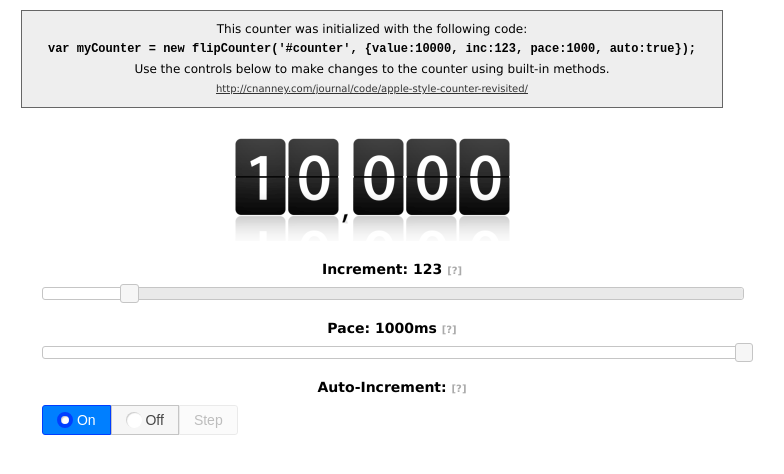
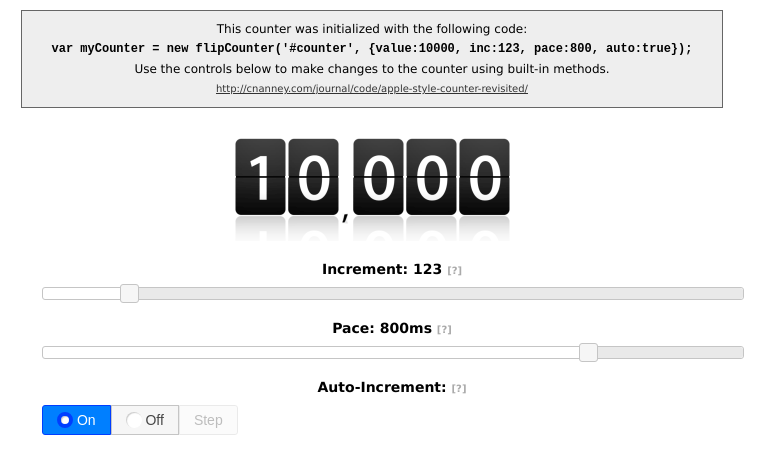
Before and after one commit to defunctzombie/flip-counter, a plain HTML site: page index.html in a window 1280 px wide. Shown: the full height of the page, 268-1052 px from the left. Drawn offline with nearby package versions, Linux system fonts and the light colour scheme.

Commit message:
Fixed initial animation firing right away.

```diff
--- a/index.html
+++ b/index.html
@@ -29,7 +29,7 @@
 
 	<div class="explain">
 		<p>This counter was initialized with the following code:</p>
-		<code>var myCounter = new flipCounter('#counter', {value:10000, inc:123, pace:1000, auto:true});</code>
+		<code>var myCounter = new flipCounter('#counter', {value:10000, inc:123, pace:800, auto:true});</code>
 		<p>Use the controls below to make changes to the counter using built-in methods.</p>
 		<p><a class="back" href="http://cnanney.com/journal/code/apple-style-counter-revisited/">http://cnanney.com/journal/code/apple-style-counter-revisited/</a></p>
 	</div>
@@ -46,7 +46,7 @@
 			</div>
 		</li>
 		<li>Pace:
-			<span id="pace_value">1000</span>ms <a href="#" class="expand">[?]</a><div id="pace_slider" class="demo_widget"></div>
+			<span id="pace_value">800</span>ms <a href="#" class="expand">[?]</a><div id="pace_slider" class="demo_widget"></div>
 			<div class="explain toggle">
 				<p>This slider controls the counter pace by using the <b>setPace</b> method:</p>
 				<code>myCounter.setPace(value);</code>
@@ -91,7 +91,7 @@
 	//<![CDATA[
 
 	// Initialize a new counter
-	var myCounter = new flipCounter('counter', {value:10000, inc:123, pace:1000, auto:true});
+	var myCounter = new flipCounter('counter', {value:10000, inc:123, pace:800, auto:true});
 
 	$(function(){
 
@@ -114,7 +114,7 @@
 		// Pace
 		$( "#pace_slider" ).slider({
 			range: "max",
-			value: 1000,
+			value: 800,
 			min: 100,
 			max: 1000,
 			step: 100,
--- a/js/flipcounter.js
+++ b/js/flipcounter.js
@@ -266,7 +266,7 @@ var flipCounter = function(d, options){
 			$(div + " #d" + i + " li.b").css({'background-position': '0 -' + (digits[i] * bFrameHeight) + 'px'});
 		}
 		// Do first animation
-		if (o.auto === true) doCount();
+		if (o.auto === true) nextCount = setTimeout(doCount, o.pace);
 	}
 
 	// http://stackoverflow.com/questions/18082/validate-numbers-in-javascript-isnumeric/1830844
```
Also changed, not shown: js/flipcounter.min.js.
